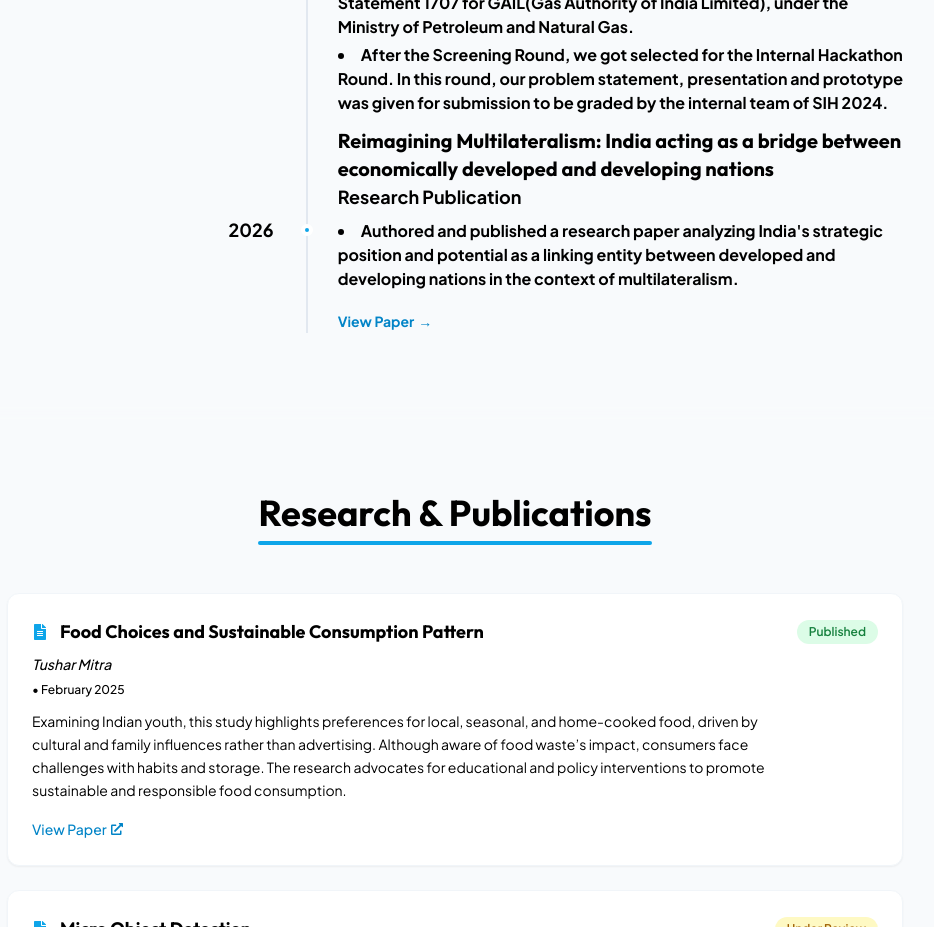
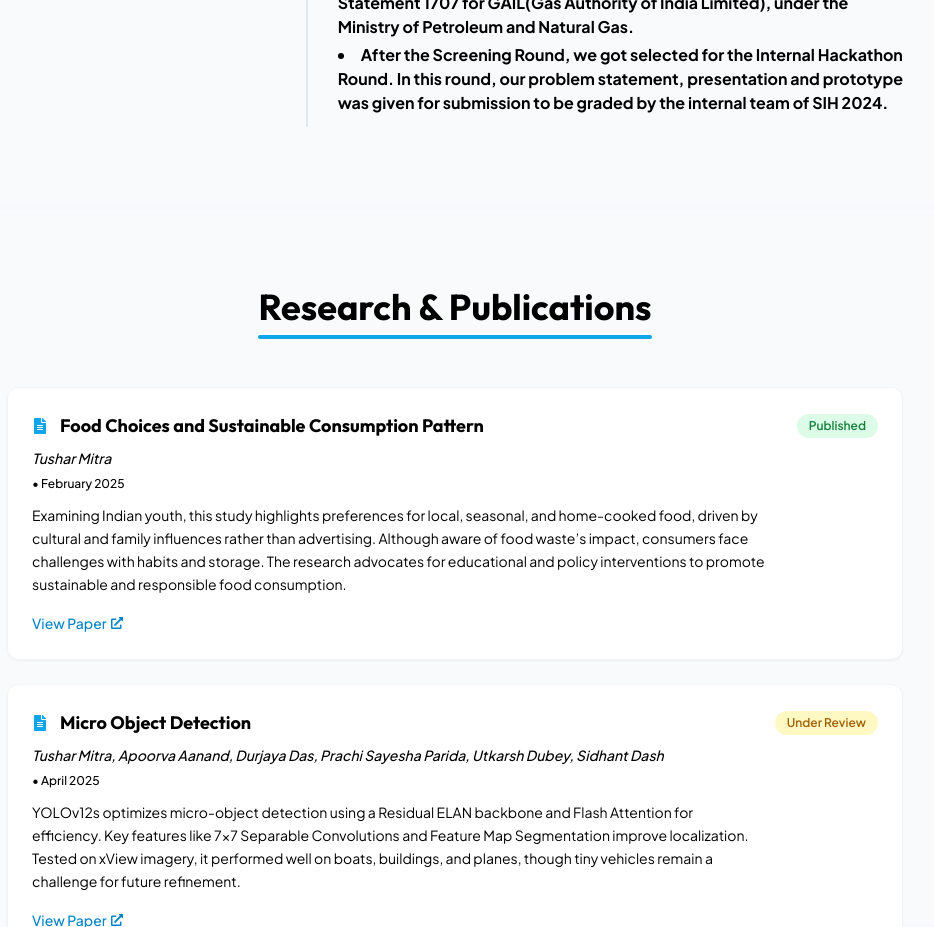
Before and after one commit to realmitratushar/realmitratushar.github.io, a React (Vite) app: page / in a window 1280 px wide. Shown: the part 4540-5467 px from the top of the page, without its empty margins (185-1119 px from the left). Built offline with nearby package versions, Linux system fonts and the light colour scheme; no server answers.

Commit message:
experience edited

```diff
--- a/src/data/content.js
+++ b/src/data/content.js
@@ -154,15 +154,6 @@ export const experience = [
             "Our team 'Tech Titans' Qualified for the Screening Round of 'Smart India Hackathon'. We came in the Top 45 teams out of the 297 registered teams from our University. We submitted our presentation and prototype for the Geolocation-based Attendance System under Problem Statement 1707 for GAIL(Gas Authority of India Limited), under the Ministry of Petroleum and Natural Gas.",
             "After the Screening Round, we got selected for the Internal Hackathon Round. In this round, our problem statement, presentation and prototype was given for submission to be graded by the internal team of SIH 2024.",
         ],
-    },
-    {
-        company: "Research Publication",
-        role: "Reimagining Multilateralism: India acting as a bridge between economically developed and developing nations",
-        period: "2026",
-        description: [
-            "Authored and published a research paper analyzing India's strategic position and potential as a linking entity between developed and developing nations in the context of multilateralism."
-        ],
-        link: p5
     }
 ];
 
```
